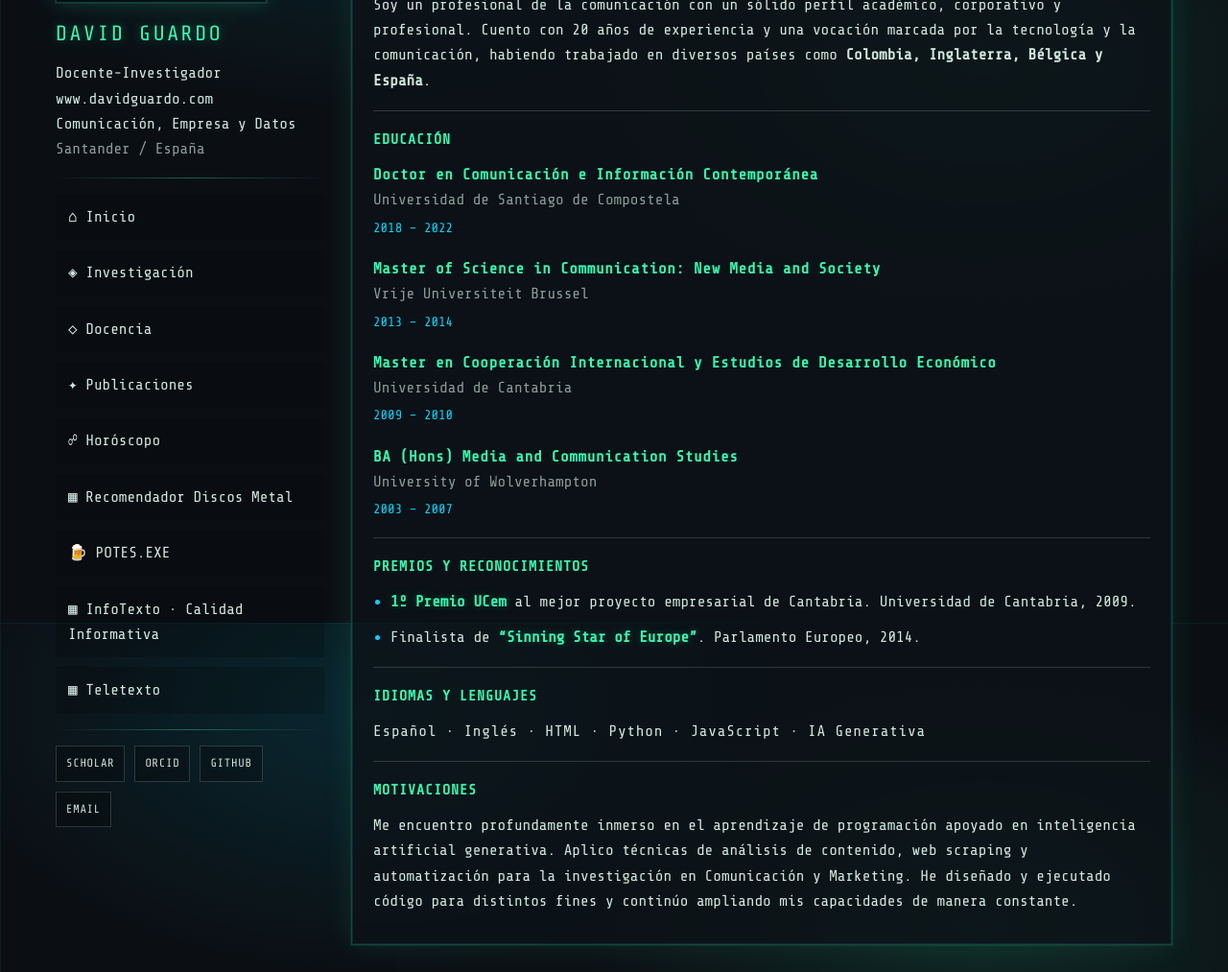
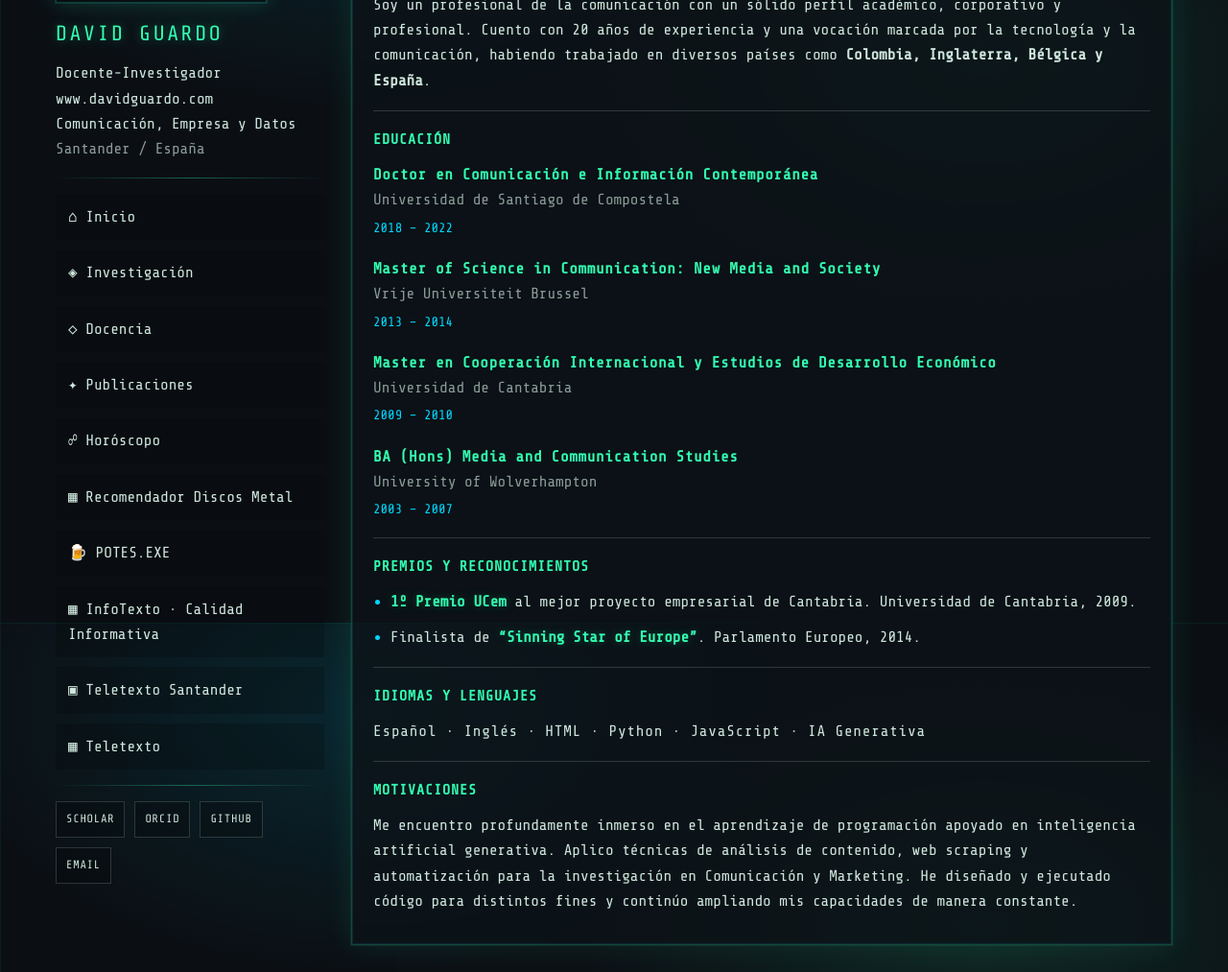
Before and after one commit to guardovich/guardovich.github.io, a Jekyll site: the page built from index.md, in a window 1280 px wide, cut to the strip 251-1264 px from the top of the page. Shown: the whole strip at 96% size. Built offline with Jekyll 4.4.1, drawn with Linux system fonts in a browser that asks for light colours.

Commit message:
Update default.html

```diff
--- a/_layouts/default.html
+++ b/_layouts/default.html
@@ -62,7 +62,11 @@
         <a class="menu-item {% if page.url contains 'infotexto' %}active{% endif %}"
    href="{{ '/infotexto.html' | relative_url }}">
    ▦ InfoTexto · Calidad Informativa
-  </a>
+
+        <a class="menu-item {% if page.url contains 'teletextosantander' %}active{% endif %}"
+   href="{{ '/teletextosantander/' | relative_url }}">
+   ▣ Teletexto Santander
+</a>
 
 
         <!-- NUEVO ENLACE TELETTEXTO -->
```
